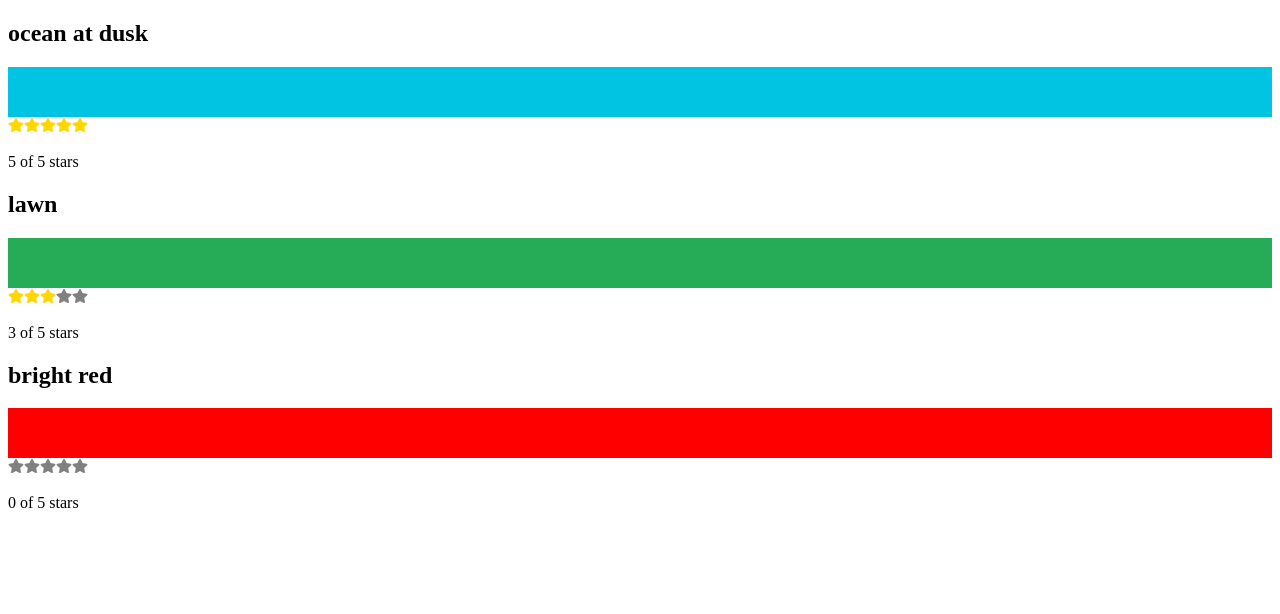
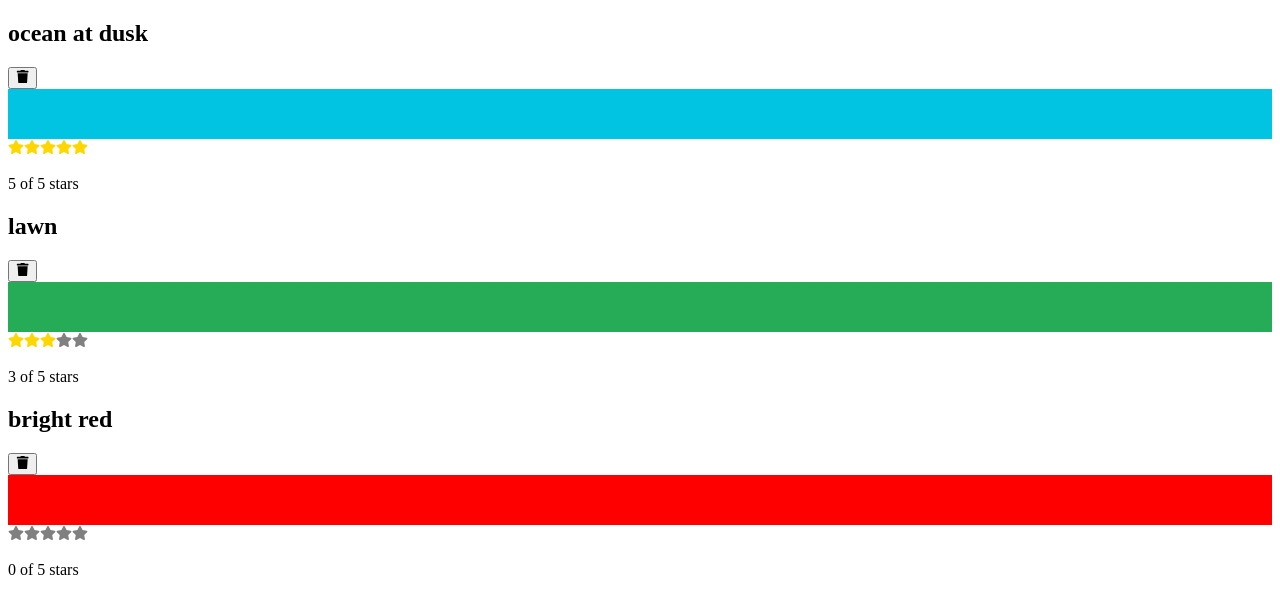
Before and after one commit to victorizbitskiy/react-stars-app, a React app: page / in a window 1280 px wide. Shown: the top 614 px of the page. Built offline with nearby package versions, Linux system fonts and the light colour scheme; the HTML template or start-up script is replaced by a standard one.

Commit message:
add remove btn

```diff
--- a/src/components/App.js
+++ b/src/components/App.js
@@ -3,8 +3,14 @@ import colorData from '../data/color-data.json'
 import ColorList from './ColorList';
 
 const App = () => {
-  const [colors] = useState(colorData)
-  return <ColorList colors={colors} />;
+  const [colors, setColors] = useState(colorData)
+  return <ColorList
+    colors={colors}
+    onRemoveColor={id => {
+      const newColors = colors.filter(color => color.id !== id);
+      setColors(newColors);
+    }}
+  />;
 };
 
 export default App;
--- a/src/components/Color.js
+++ b/src/components/Color.js
@@ -1,10 +1,14 @@
 import React from 'react';
 import StarRating from './StarRating';
+import { FaTrash } from 'react-icons/fa';
 
-const Color = ({ title, color, rating }) => {
+const Color = ({ id, title, color, rating, onRemove = f => f }) => {
   return (
     <section>
       <h1>{title}</h1>
+      <button onClick={() => onRemove(id)}>
+        <FaTrash />
+      </button>
       <div style={{ height: 50, backgroundColor: color }}></div>
       <StarRating selectedStars={rating} />
     </section>
--- a/src/components/ColorList.js
+++ b/src/components/ColorList.js
@@ -1,12 +1,12 @@
 import React from 'react';
 import Color from './Color'
 
-const ColorList = ({ colors = [] }) => {
+const ColorList = ({ colors = [], onRemoveColor = f => f }) => {
   if (!colors.length) return <div>No Colors Listed.</div>
   return (
     <div>
       {
-        colors.map(color => <Color key={color.id}{...color} />)
+        colors.map(color => <Color key={color.id} {...color} onRemove={onRemoveColor} />)
       }
     </div>
   );
```
Also changed, not shown: 1 other file (tests, documents, lock files or other folders).
